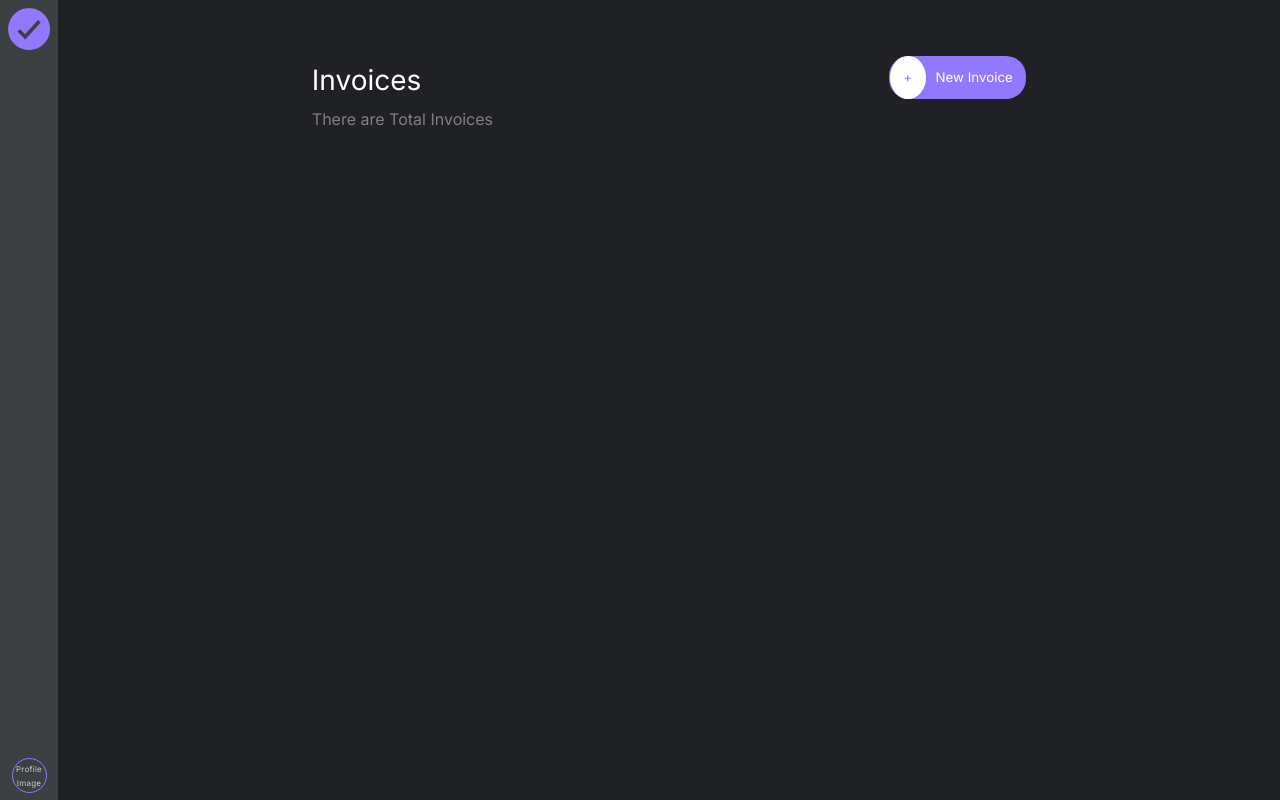
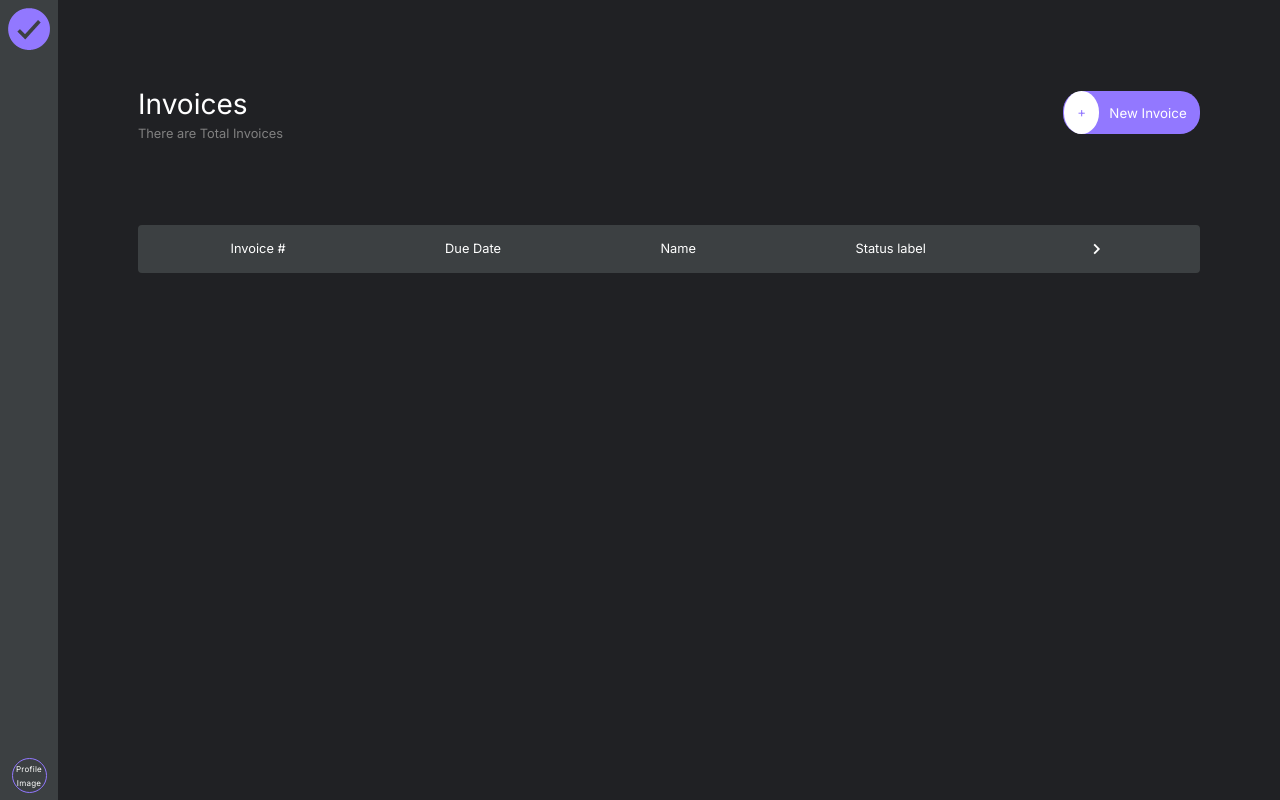
Before and after one commit to pthapa1/invoice_javascript, a plain HTML site: page index.html in a window 1280 px wide. Drawn offline with Linux system fonts and the light colour scheme.

Commit message:
layout fixes and invoice summary design

```diff
--- a/index.html
+++ b/index.html
@@ -15,7 +15,7 @@
         <div class="svg">
           <object
             class="logo"
-            data="rightLogo.svg"
+            data="./rightLogo.svg"
             type="image/svg+xml"
           ></object>
         </div>
@@ -33,7 +33,7 @@
       <section class="main-container">
         <div class="title">
           <span class="heading">Invoices</span>
-          <p class="counter-para">
+          <p class="counter-para text-small">
             There are <span class="counter-display"></span> Total Invoices
           </p>
         </div>
@@ -42,7 +42,30 @@
           <span class="plus-sign">+</span>New Invoice
         </button>
       </section>
-      <div class="invoices"></div>
+      <div class="invoice-container">
+        <div class="each-invoice">
+          <p class="invoice-number">Invoice #</p>
+          <p class="date">Due Date</p>
+          <p class="pay-to-name">Name</p>
+          <p class="label">Status label</p>
+
+          <svg
+            xmlns="http://www.w3.org/2000/svg"
+            width="22"
+            height="22"
+            viewBox="0 0 24 24"
+            style="fill: rgb(255, 255, 255)"
+            class="edit-icon"
+          >
+            <path
+              d="M10.707 17.707 16.414 12l-5.707-5.707-1.414 1.414L13.586 12l-4.293 4.293z"
+            ></path>
+          </svg>
+        </div>
+      </div>
+      <article class="edit-invoice">
+        <form action="" method="post"></form>
+      </article>
     </div>
   </body>
 </html>
--- a/style.css
+++ b/style.css
@@ -9,13 +9,13 @@ body {
   font-family: 'Inter', sans-serif;
   font-weight: 400;
   line-height: 1.75;
-  color: #000000;
+  color: white;
   font-family: 'Inter', sans-serif;
 }
 
-p {
+/* p {
   margin-bottom: 1rem;
-}
+} */
 
 h1,
 h2,
@@ -50,7 +50,7 @@ h5 {
 }
 
 small,
-.text_small {
+.text-small {
   font-size: 0.8rem;
 }
 ::after,
@@ -103,7 +103,6 @@ small,
   font-size: 8px;
   letter-spacing: 0.19pt;
   cursor: pointer;
-  color: #ccc;
   border: 1px solid #9278ff;
   margin: 7px;
 }
@@ -135,7 +134,10 @@ small,
   .wrapper {
     display: grid;
     grid-template-columns: auto 1fr;
-    grid-template-areas: 'navigation-container main-container';
+    grid-template-rows: auto 1fr;
+    grid-template-areas:
+      'navigation-container main-container'
+      'navigation-container invoice-container';
   }
 }
 
@@ -145,8 +147,8 @@ small,
 .main-container {
   grid-area: main-container;
   display: flex;
-  justify-content: space-around;
-  padding: 7vh;
+  justify-content: space-between;
+  padding: 5rem;
 }
 /* at 768 px there was a bug without this. */
 @media (min-width: 767px) and (max-width: 768px) {
@@ -164,9 +166,10 @@ small,
   border-radius: 20px;
   border: transparent;
   background-color: #9278ff;
-  color: white;
+  color: #ffffff;
   cursor: pointer;
   font-family: 'inter', sans-serif;
+  margin: auto 0;
 }
 .plus-sign {
   border: 1px transparent;
@@ -176,12 +179,29 @@ small,
   border-radius: 50%;
   margin-right: 10px;
 }
-.title {
+/* .title {
   color: white;
-}
+} */
 .heading {
   font-size: 28px;
 }
 .counter-para {
   color: gray;
+  margin-top: -0.5em;
 }
+.invoice-container {
+  grid-template-areas: invoice-container;
+  margin: 0 5rem;
+}
+.each-invoice {
+  display: flex;
+  justify-content: space-around;
+  background-color: #3c4042;
+  align-items: center;
+  padding: 0.8rem;
+  border-radius: 4px;
+  margin-bottom: 0.8em;
+}
+.each-invoice > p {
+  font-size: 0.8rem;
+}
```
